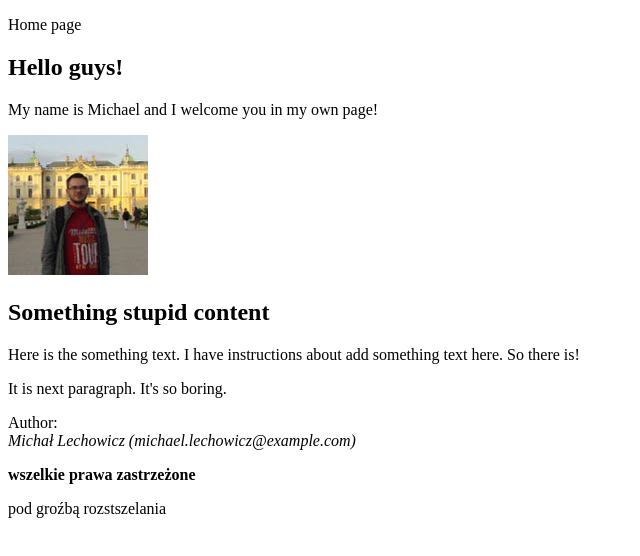
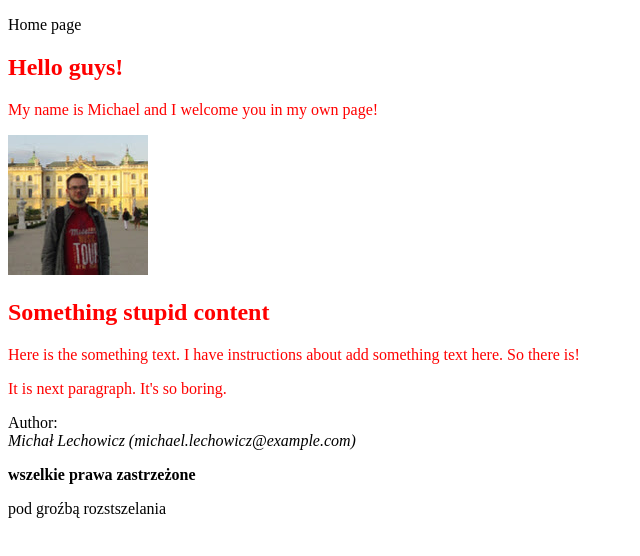
Before and after one commit to ichal6/websiteWithBigTrio, a plain HTML site: page index.html in a window 1280 px wide. Shown: the whole page, without its empty margins (0-640 px from the left). Drawn offline with Linux system fonts and the light colour scheme.

Commit message:
Add style file

```diff
--- /dev/null
+++ b/css/style.css
@@ -0,0 +1,3 @@
+.content{
+	color:red;
+}
--- a/index.html
+++ b/index.html
@@ -1,6 +1,7 @@
 <!DOCTYPE html>
 <html>
 	<head>
+		<link rel="stylesheet" type="text/css" href="css/style.css">
 		<title>Boring website. Welcome to the most depressive web in the Internet!</title>
 	</head>
 
```
